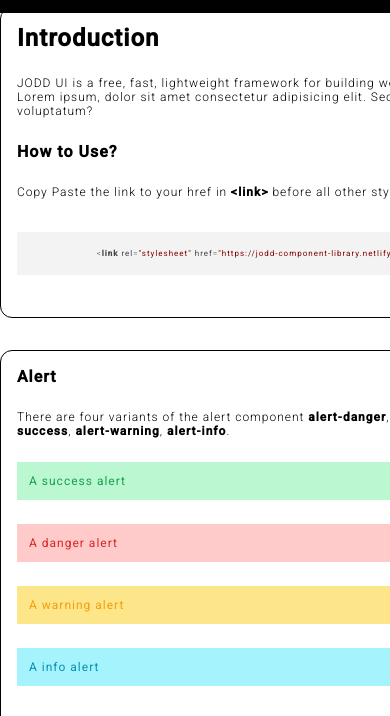
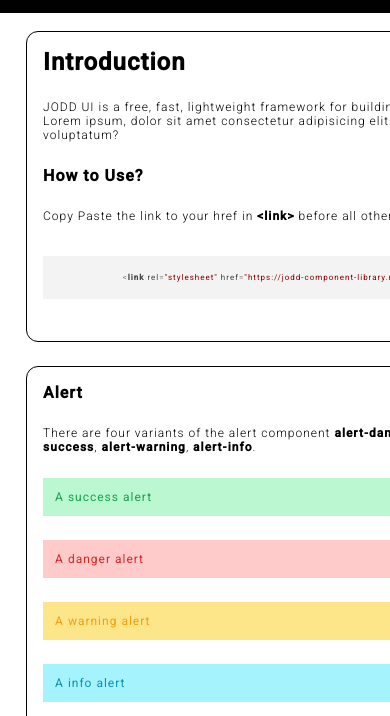
Before and after one commit to sainath7878/Component-Library, a plain HTML site: page index.html in a window 390 px wide. Shown: the part 57-773 px from the top of the page. Drawn offline with nearby package versions, Linux system fonts and the light colour scheme.

Commit message:
Updated section's CSS

```diff
--- a/components.css
+++ b/components.css
@@ -192,9 +192,7 @@ section > iframe{
     .section{
         width: 80%;
         padding: 1rem;
-        /* margin: 3rem 0 ;
-        margin-left: auto;
-        margin-right: auto; */
+        margin: 3rem auto ;
     }
 
 }
```
